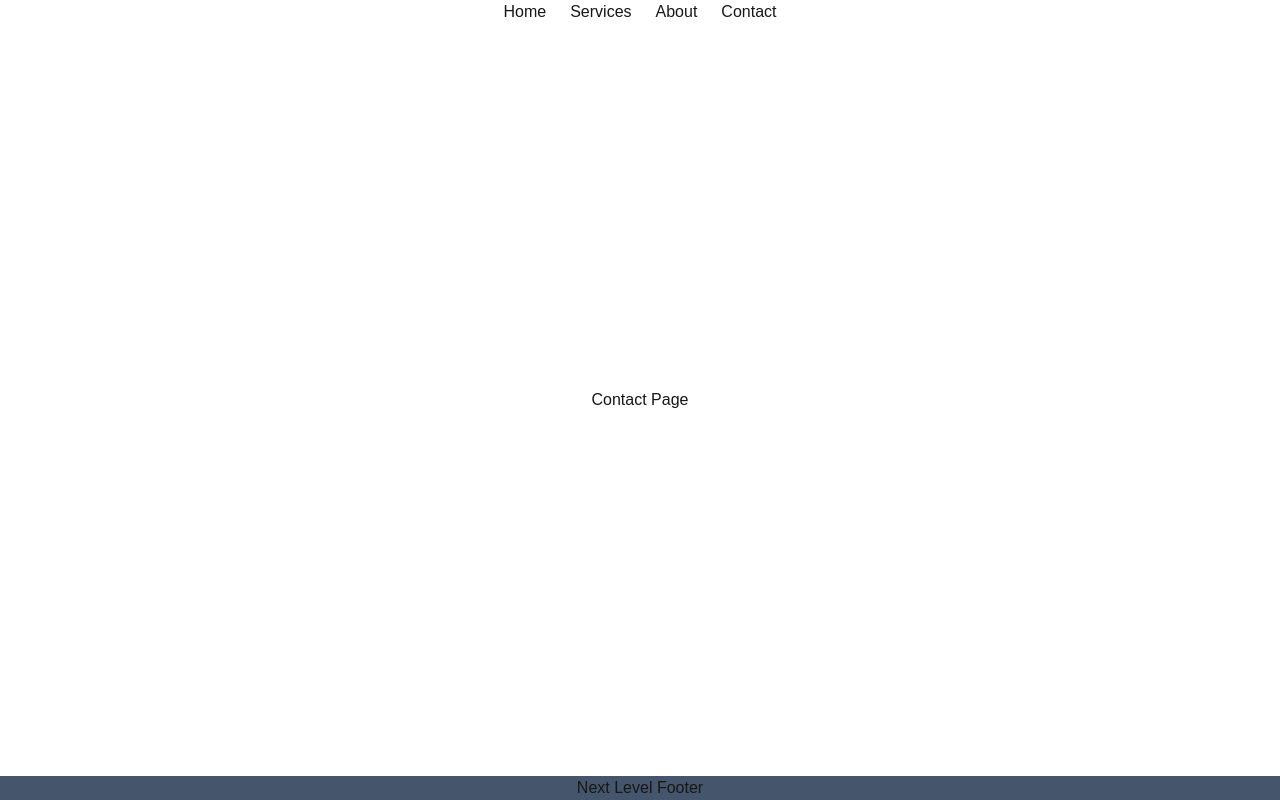
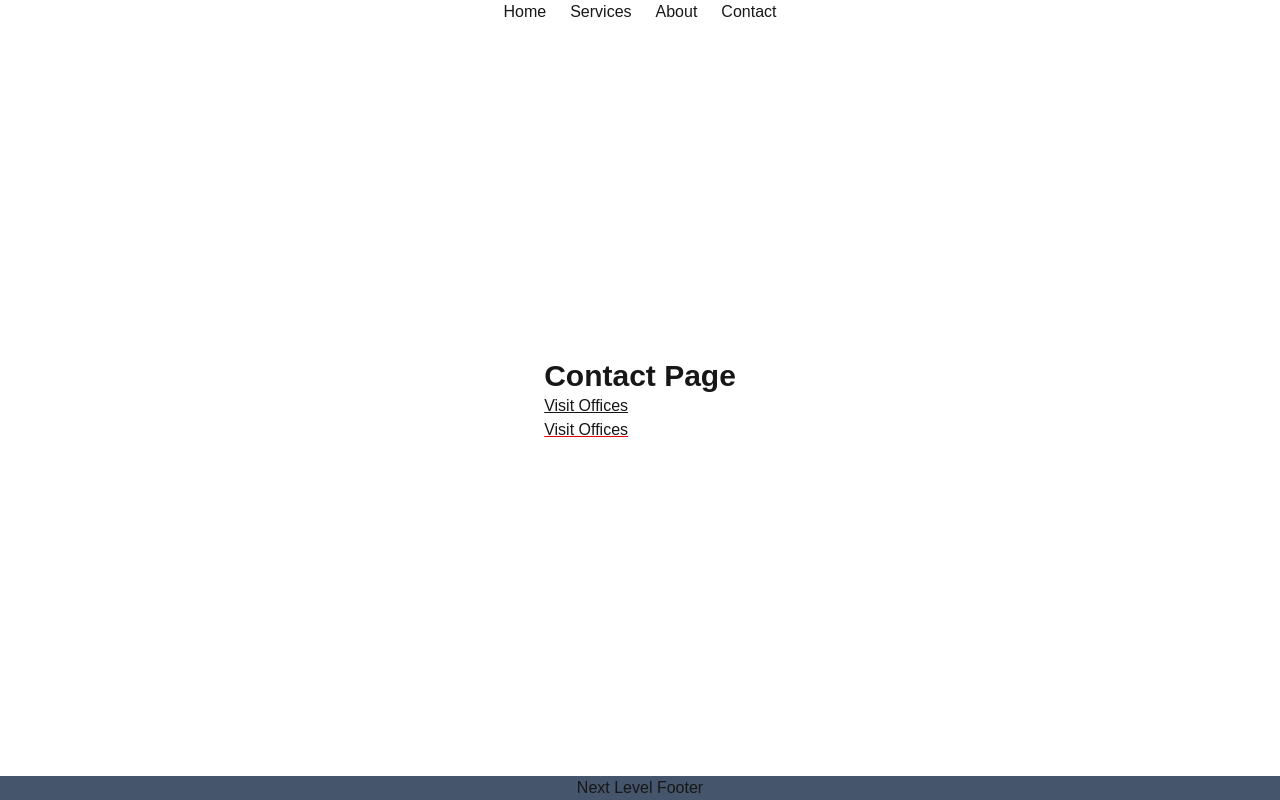
Before and after one commit to Hridoykhan4/Next_JS_Introduction, a Next.js app: page /contact in a window 1280 px wide. Built offline with nearby package versions, Linux system fonts and the light colour scheme.

Commit message:
Refactor About and Contact pages: add navigation logic and enhance layout with links and buttons

```diff
--- a/src/app/about/page.jsx
+++ b/src/app/about/page.jsx
@@ -1,9 +1,29 @@
-const page = () => {
+// Eta use korte hobe shobar upore
+"use client";
+import Link from "next/link";
+import { useRouter } from "next/navigation";
+
+const AboutPage = () => {
+    // Carefully import koris
+    const router = useRouter()
+    const isLoggedIn = true
+
+    const handleNavigation = () => {
+        if (isLoggedIn) {
+            router.push('/about/address')
+        }
+        else {
+            router.push('/')
+        }
+    }
+
     return (
         <div>
             <p className="text-3xl font-bold">About Page</p>
+            <Link href="/about/address" className="underline">Visit address</Link>
+            <button className="block underline decoration-sky-500" type="button" onClick={handleNavigation}>Address Page</button>
         </div>
     );
 };
 
-export default page;
+export default AboutPage;
--- a/src/app/contact/page.jsx
+++ b/src/app/contact/page.jsx
@@ -1,7 +1,24 @@
+'use client'
+import Link from "next/link";
+import { useRouter } from "next/navigation";
+
 const ContactPage = () => {
+    const router = useRouter();
+    const isLoggedIn = false
+    const handleOffice = () => {
+        if (isLoggedIn) {
+            router.push('/contact/offices')
+        } else {
+            router.push('/')
+        }
+    }
+
     return (
         <div>
-            Contact Page
+            <p className="text-3xl font-bold">Contact Page</p>
+            <Link href="/contact/offices" className="underline">Visit Offices</Link>
+            {/* Type submit dis */}
+            <button type="button" className="block underline decoration-red-600" onClick={handleOffice}>Visit Offices</button>
         </div>
     );
 };
```
